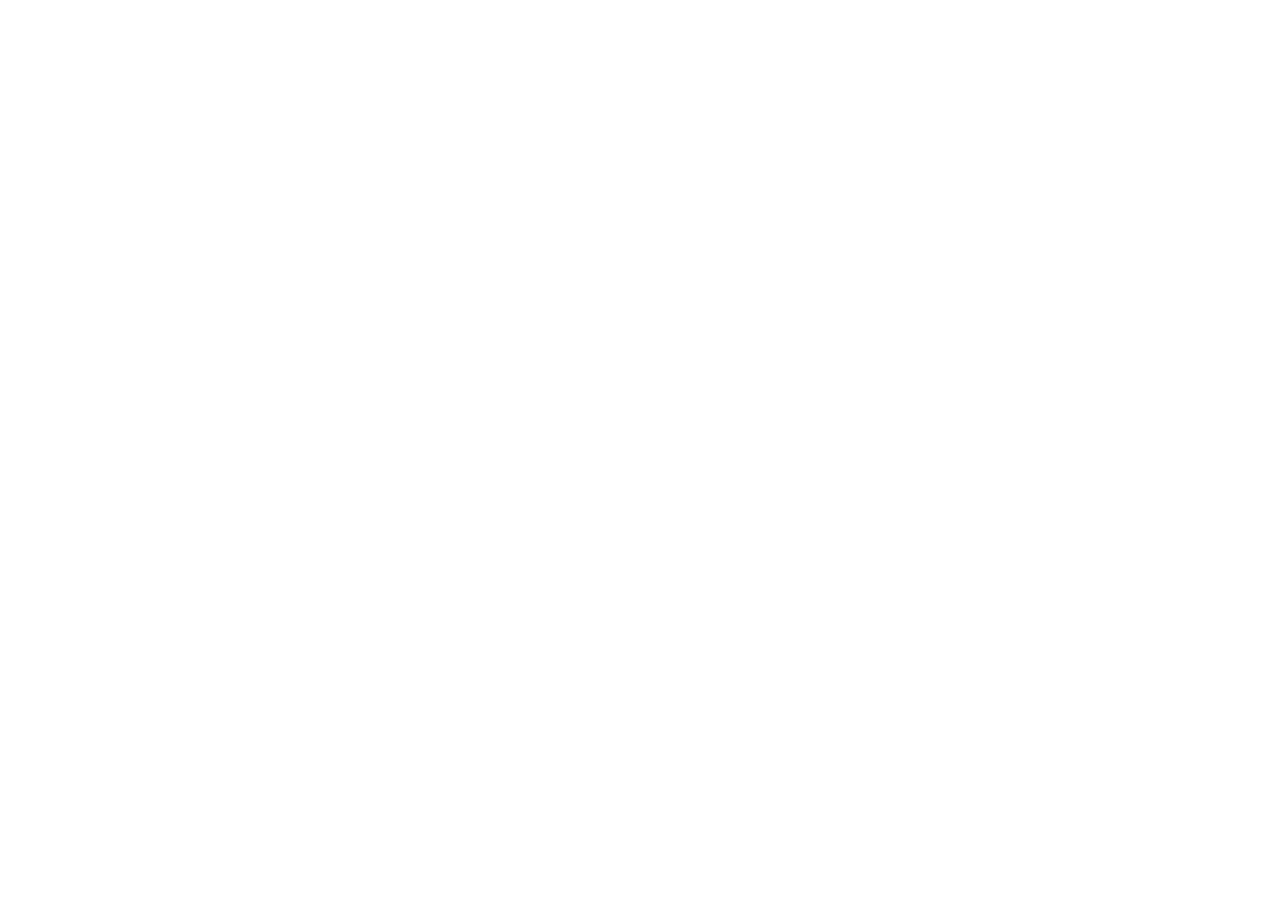
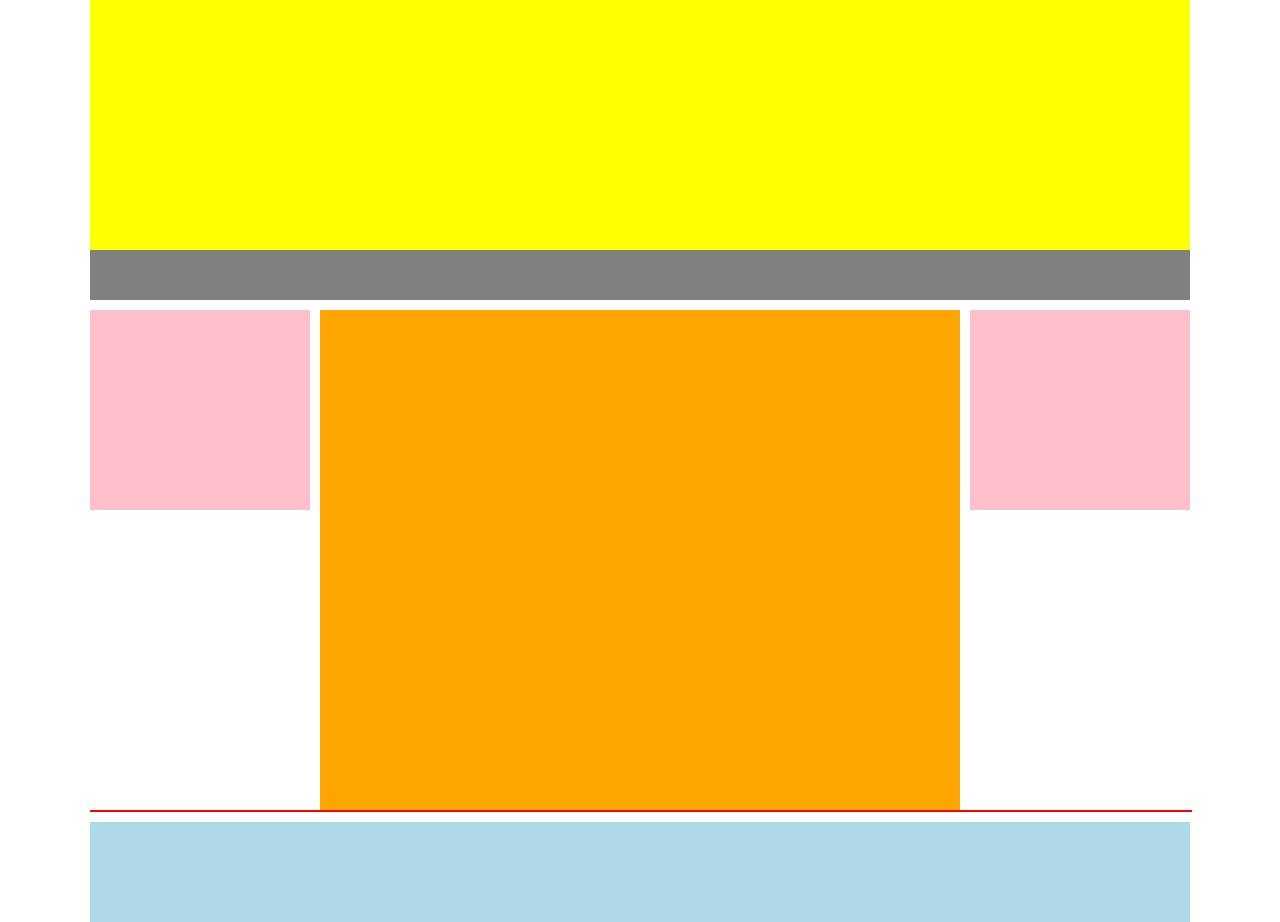
Before and after one commit to GimmikZart/htmlcss-struttura-wp, a plain HTML site: page index.html in a window 1280 px wide. Before the commit the page ends 800 px from the top, so only its background shows below. Drawn offline with Linux system fonts and the light colour scheme.

Commit message:
prova layout con calc

```diff
--- a/css/style.css
+++ b/css/style.css
@@ -5,3 +5,68 @@
   padding: 0;
   box-sizing: border-box;
 }
+
+body {
+  width: 100%;
+  margin: auto;
+  max-width: 1100px;
+}
+
+header {
+  height: 250px;
+  /* debug */
+  background-color: yellow;
+  /* fine debug */
+}
+
+nav {
+  height: 50px;
+  /* debug */
+  background-color: grey;
+  /* fine debug */
+}
+
+main {
+  margin-top: 10px;
+}
+
+main::after {
+  content:"";
+  display: table;
+  clear: both;
+  /* debug */
+  background-color: black;
+  border: 1px solid red;
+  width: 100%;
+  /* fine debug */
+}
+
+aside {
+  background-color: pink;
+  width: 20%;
+  height: 200px;
+}
+
+.sinistra {
+  float: left;
+}
+
+section {
+  background-color: orange;
+  width: calc(60% - 20px);
+  margin-left:10px;
+  margin-right:10px;
+  height: 500px;
+  float:left;
+}
+
+.destra {
+  float:right;
+  }
+
+footer {
+  margin-top: 10px;
+  height: 100px;
+  width: 100%;
+  background-color: lightblue;
+}
--- a/index.html
+++ b/index.html
@@ -16,13 +16,19 @@
 
     <!-- CONTENUTO CENTRALE -->
     <main>
-      <aside class="">
+      <!-- sinistra -->
+      <aside class="sinistra">
 
       </aside>
+
+      <!-- centro -->
       <section>
 
+
       </section>
-      <aside class="">
+
+      <!-- destra -->
+      <aside class="destra">
 
       </aside>
     </main>
```
